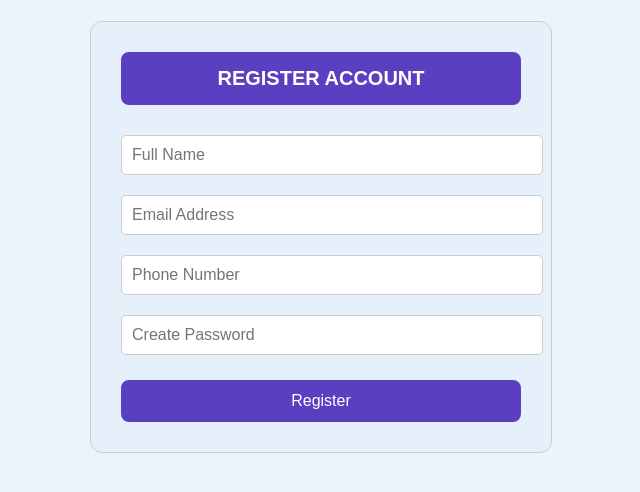
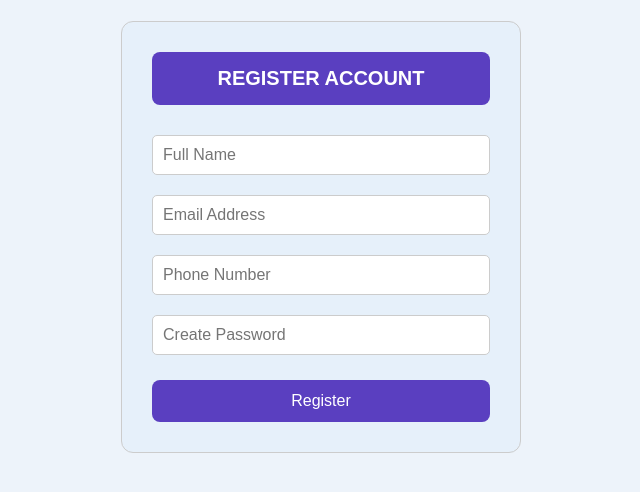
Before and after one commit to bluesticelectronic/registering, a plain HTML site: page index_centered_final.html in a window 1280 px wide. Shown: the part 110-602 px from the top of the page, without its empty margins (319-959 px from the left). Drawn offline with Linux system fonts and the light colour scheme.

Commit message:
Update index_centered_final.html

```diff
--- a/index_centered_final.html
+++ b/index_centered_final.html
@@ -1,4 +1,3 @@
-
 <!DOCTYPE html>
 <html lang="en">
 <head>
@@ -6,13 +5,16 @@
   <meta name="viewport" content="width=device-width, initial-scale=1.0" />
   <title>Register</title>
   <style>
+    * {
+      box-sizing: border-box;
+    }
     body {
       font-family: Arial, sans-serif;
       background-color: #edf3fa;
       display: flex;
       flex-direction: column;
       align-items: center;
-      padding-top: 20px;
+      padding: 20px;
       margin: 0;
     }
 
@@ -21,7 +23,8 @@
       border-radius: 12px;
       border: 1px solid #ccc;
       padding: 30px;
-      width: 400px;
+      width: 100%;
+      max-width: 400px;
       text-align: center;
     }
 
@@ -77,7 +80,6 @@
   </div>
 
   <div class="container">
-    <!-- Register Form -->
     <form id="registerForm">
       <div class="header">REGISTER ACCOUNT</div>
       <input type="text" name="fullname" placeholder="Full Name" required />
@@ -87,7 +89,6 @@
       <button type="submit">Register</button>
     </form>
 
-    <!-- Payment Section -->
     <div id="paymentSection">
       <div class="header">PAYMENT METHOD</div>
       <select id="paymentMethod" required>
@@ -109,7 +110,6 @@
       <button id="confirmPaymentBtn">Confirm Payment</button>
     </div>
 
-    <!-- Activation Section -->
     <div id="activationSection">
       <div class="header">ACTIVATION CODE</div>
       <input type="text" id="activationCodeInput" placeholder="Enter Activation Code" />
@@ -117,7 +117,6 @@
       <p id="codeMessage" class="error"></p>
     </div>
 
-    <!-- Success Section -->
     <div id="successSection">
       <div class="header">✅ Activation Successful!</div>
       <p>Click below to continue.</p>
```
